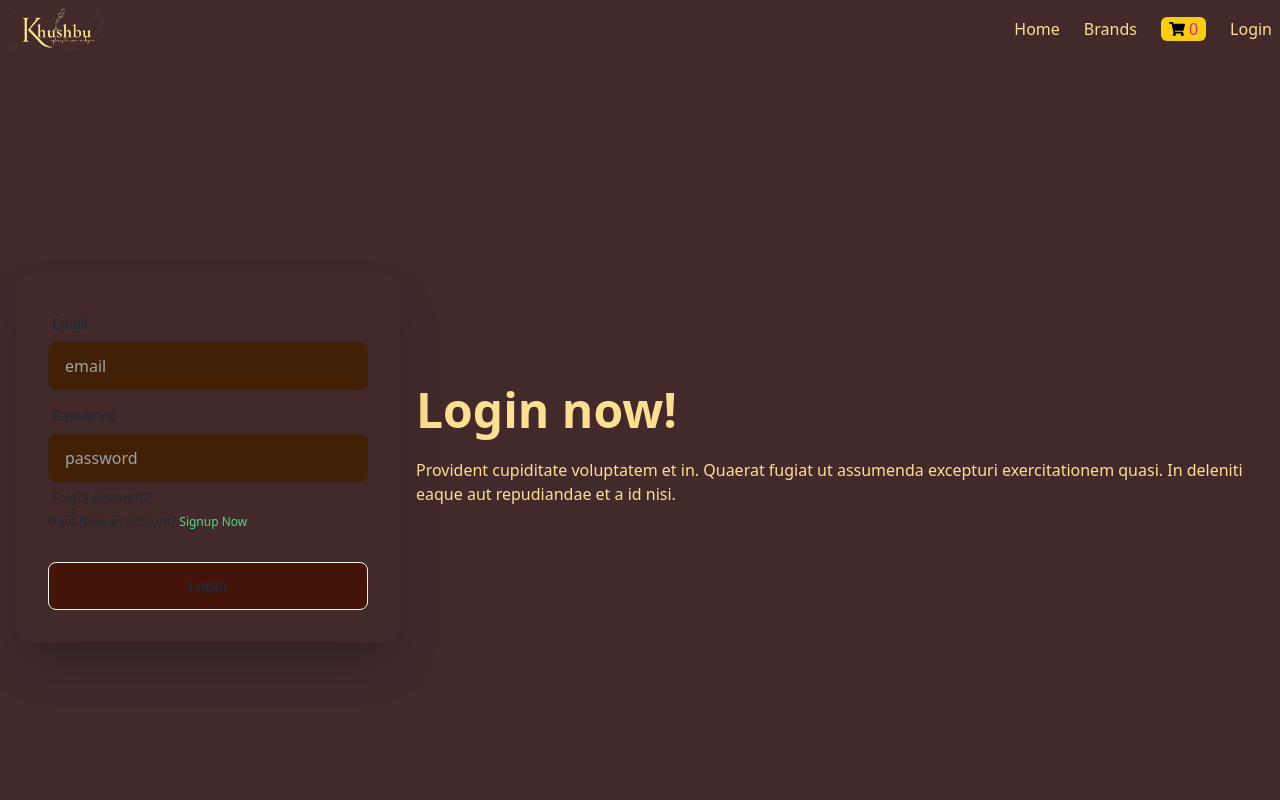
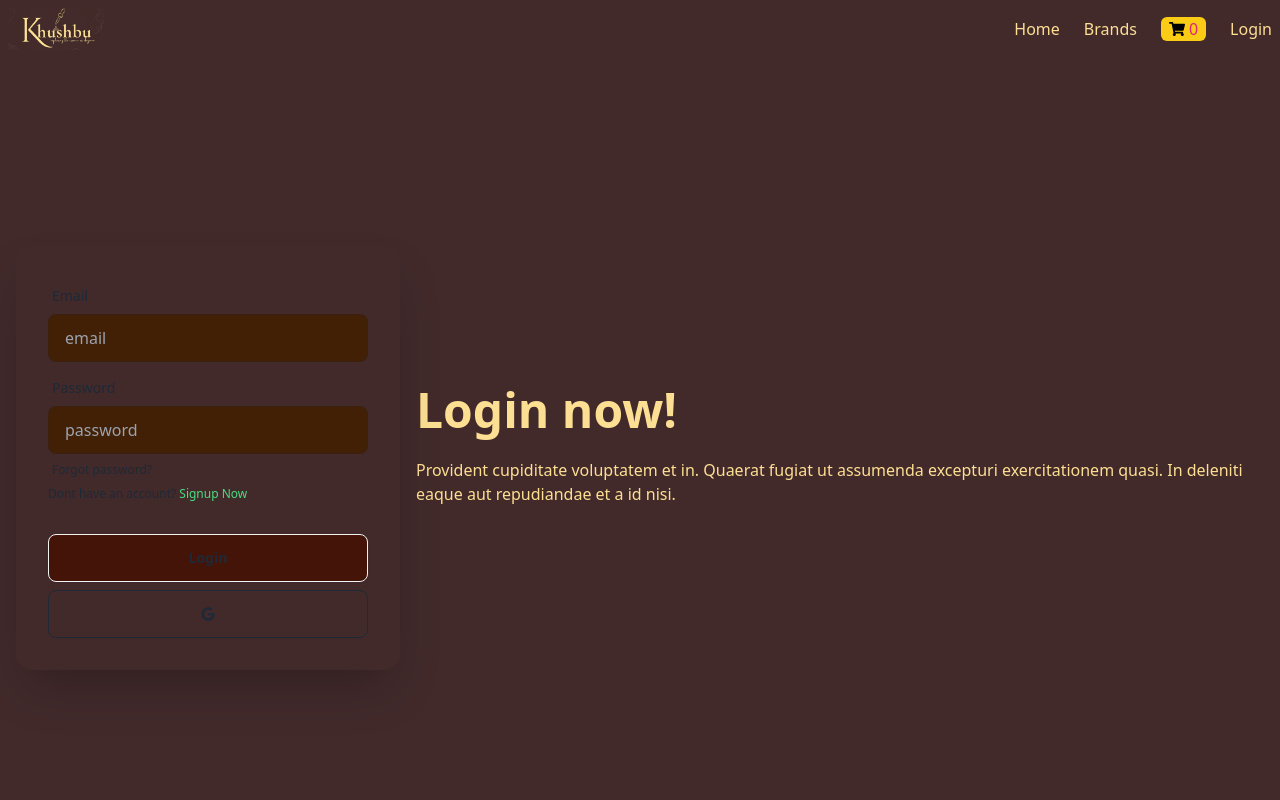
Before and after one commit to MamunUrRashidAIUB/khushbu-client, a React (Vite) app: page /login in a window 1280 px wide. Shown: the top 800 px of the page. Built offline with nearby package versions, Linux system fonts and the light colour scheme; no server answers.

Commit message:
make google button for login

```diff
--- a/src/Layout/Pages/Login/Login.jsx
+++ b/src/Layout/Pages/Login/Login.jsx
@@ -2,6 +2,7 @@ import { useContext } from "react";
 import { Link, useLocation, useNavigate } from "react-router-dom";
 import { Authcontext } from "../../../providers/AuthProviders";
 import Swal from "sweetalert2";
+import { FaGoogle } from "react-icons/fa";
 const Login = () => {
   const { signin } = useContext(Authcontext);
   const navigate = useNavigate();
@@ -82,6 +83,9 @@ const Login = () => {
             </div>
             <div className="form-control mt-6">
               <button className="btn bg-orange-950">Login</button>
+              <button className="btn btn-outline mt-2">
+                <FaGoogle></FaGoogle>
+              </button>
             </div>
           </form>
         </div>
```
